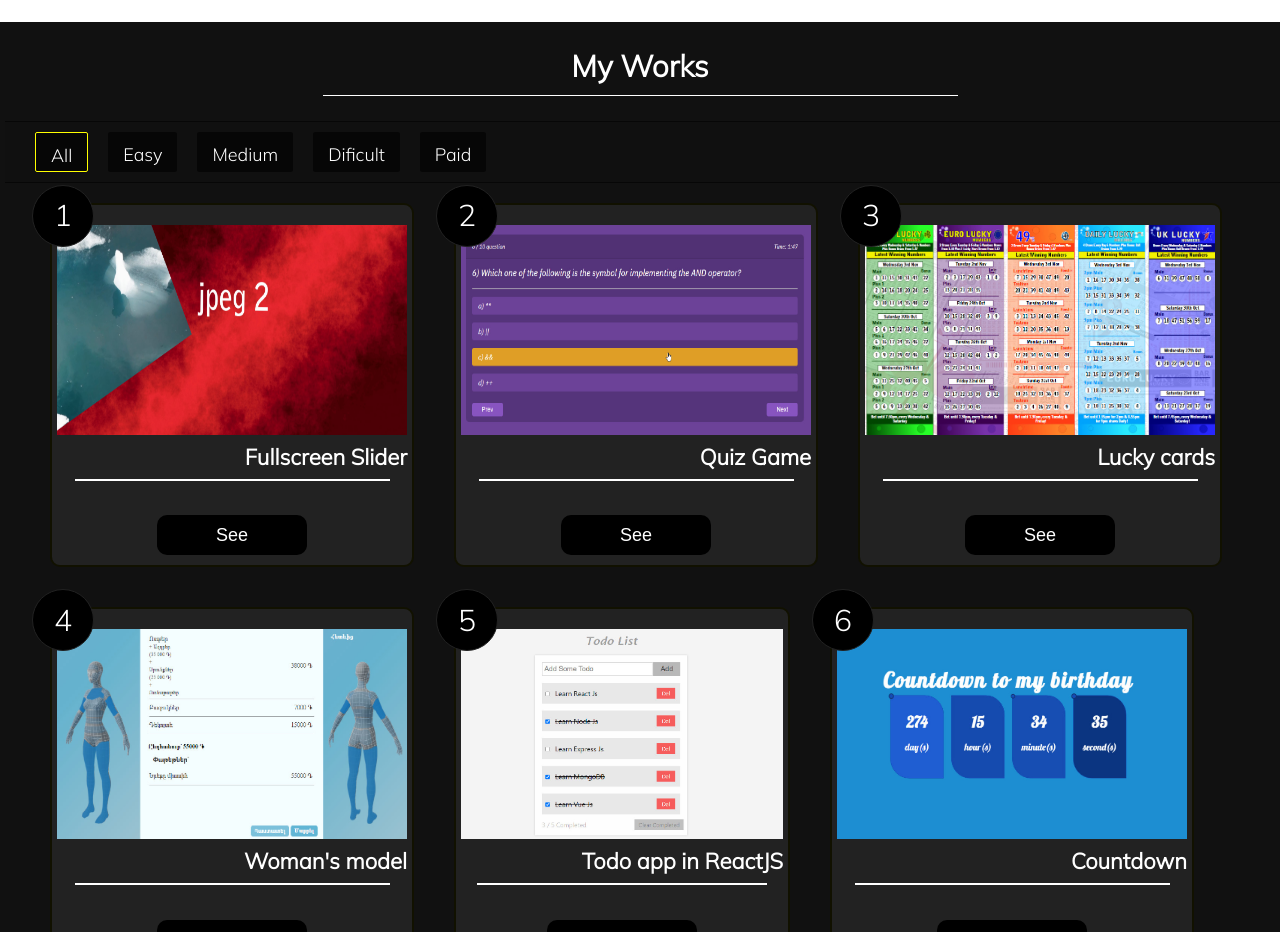
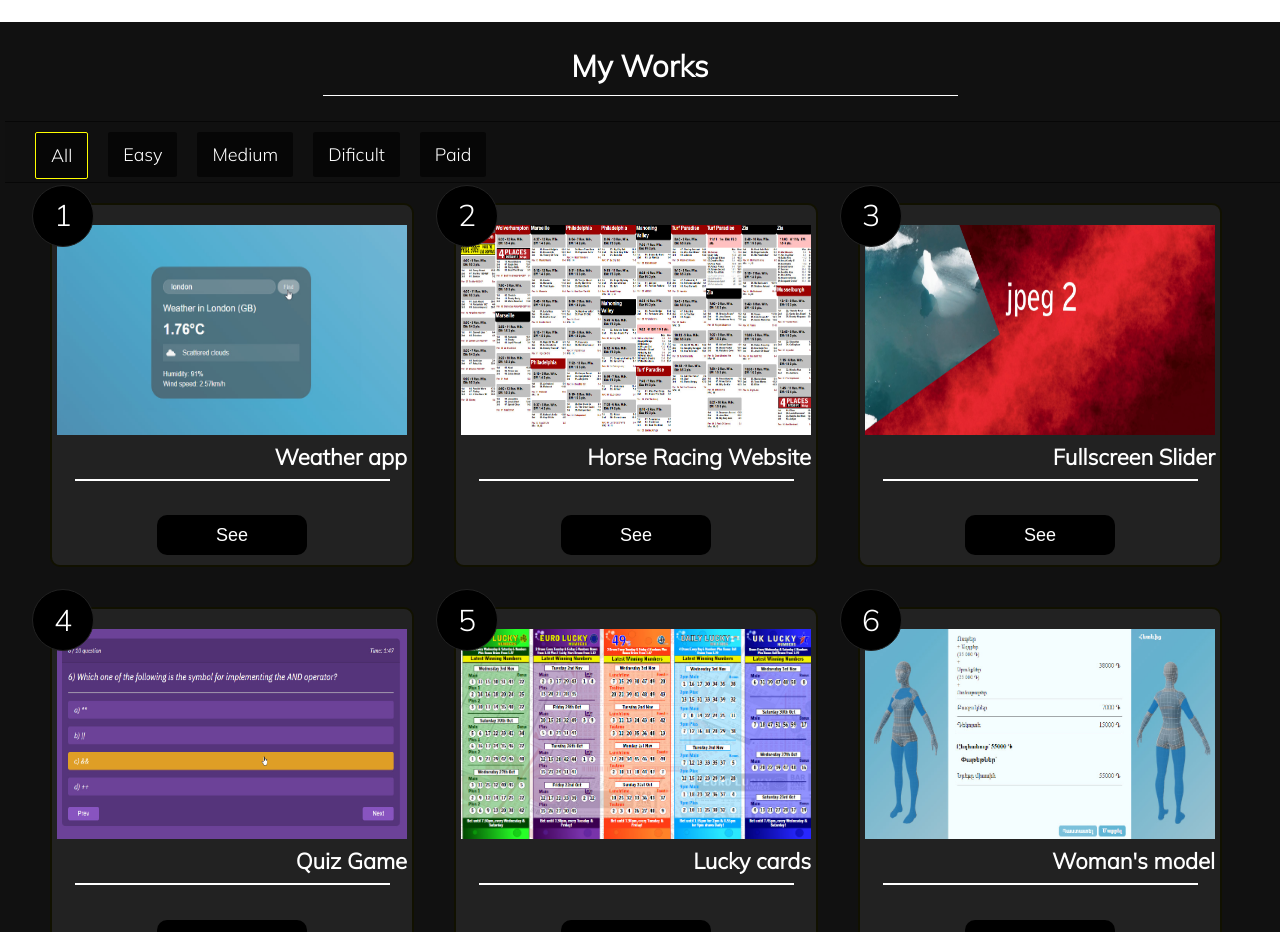
Before and after one commit to vazgenM2/Portfolio, a plain HTML site: page index.html in a window 1280 px wide. Shown: the part 1740-2672 px from the top of the page. Drawn offline with Linux system fonts and the light colour scheme.

Commit message:
Add files via upload

```diff
--- a/index.html
+++ b/index.html
@@ -68,7 +68,7 @@
                             I really like to make mobile apps. <i>To be continue...</i>
                             <br>
                             <br>
-                            <a href="https://drive.google.com/file/d/1f3W-oK0rFr_6pVZ4CiMxTqRF2XdkEwDq/view?usp=sharing"
+                            <a href="https://drive.google.com/file/d/1KedJY2W0e1KkxS4UOfZV6jQaEsd4Drb_/view?usp=sharing"
                                 target="_blank" style="font-size: 22px;">
                                 See My CV
                             </a>
@@ -108,6 +108,30 @@
                         <div class="filter">Paid</div>
                     </div>
                     <div class="works">
+
+                        <div class="work" data-filter="medium">
+                            <img src="./imges/weather-app.jpg" alt="" class="work-img">
+                            <div>
+                                <div class="work-title">Weather app</div>
+                                <hr>
+                                <br>
+                                <a href="https://github.com/vazgenM2/weather-app" target="_blank">
+                                    <button class="work-btn">See</button>
+                                </a>
+                            </div>
+                        </div>
+
+                        <div class="work" data-filter="paid">
+                            <img src="./imges/horse.jpg" alt="" class="work-img">
+                            <div>
+                                <div class="work-title">Horse Racing Website</div>
+                                <hr>
+                                <br>
+                                <a target="_blank">
+                                    <button disabled class="work-btn">See</button>
+                                </a>
+                            </div>
+                        </div>
 
                         <div class="work" data-filter="paid">
                             <img src="./imges/slider.jpg" alt="" class="work-img">
--- a/scss/style.scss
+++ b/scss/style.scss
@@ -327,6 +327,7 @@ body {
                     width: auto;
                     padding: 10px 15px;
                     margin: 0 10px;
+                    min-height: 25px;
                     background-color: #00000099;
                     border-radius: 2px;
                     cursor: pointer;
```
Also changed, not shown: css/style.css, imges/horse.jpg (added), imges/weather-app.jpg (added).
